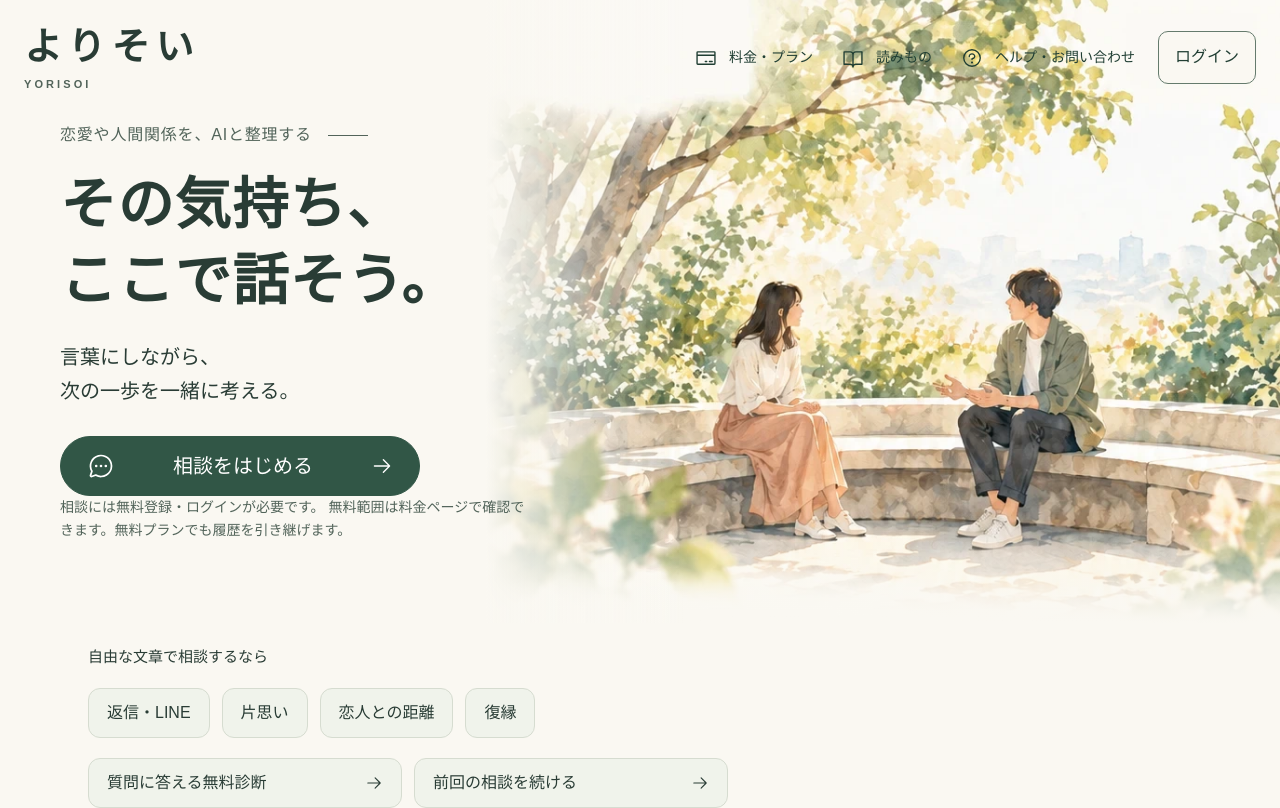
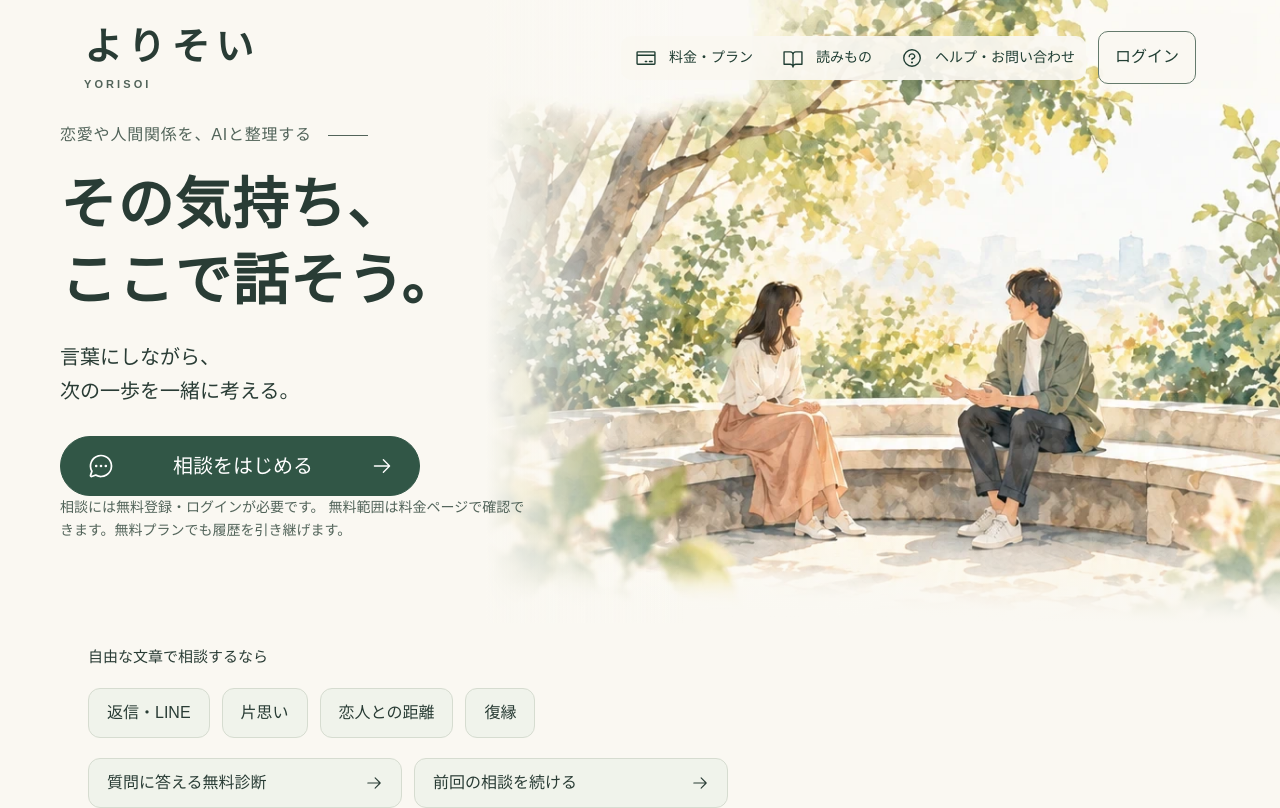
Before and after one commit to yoshihiro0328/AI-Fortune, a Next.js app: page / in a window 1280 px wide. Shown: the top 808 px of the page. Built offline with nearby package versions, Linux system fonts and the light colour scheme; no server answers.

Commit message:
Align shared public header with the content boundary

```diff
--- a/src/app/design.css
+++ b/src/app/design.css
@@ -1253,8 +1253,13 @@ body:has(.yorisoi-home-shell) > .site-footer {
   border-bottom: 1px solid var(--line);
 }
 .home-header.site-public-header {
-  max-width: none;
+  max-width: 1160px;
+  margin-inline: auto;
   border: 0;
+}
+.home-header .site-public-desktop {
+  background: #faf8f2ed;
+  border-radius: 10px;
 }
 .site-header-actions {
   display: flex;
```
